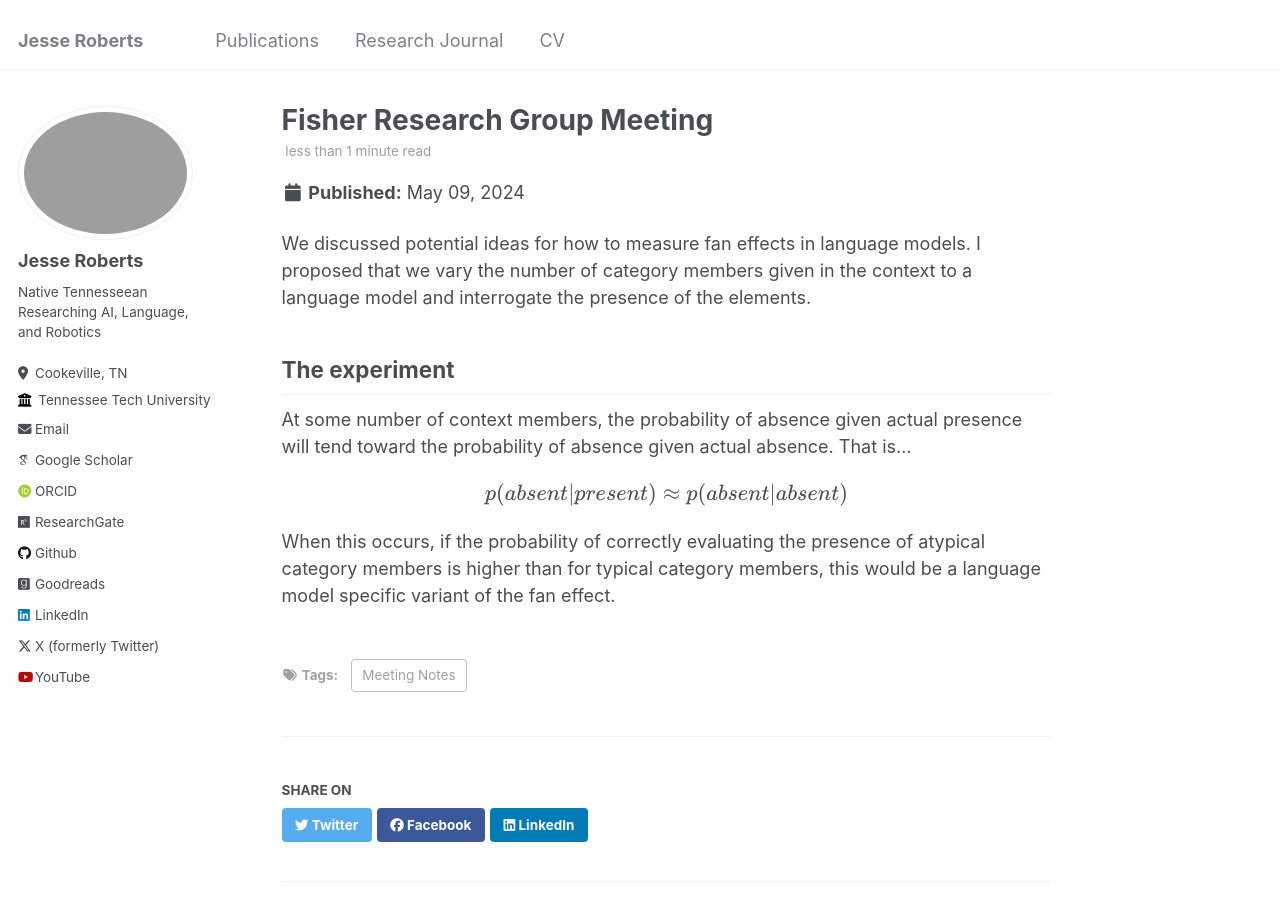
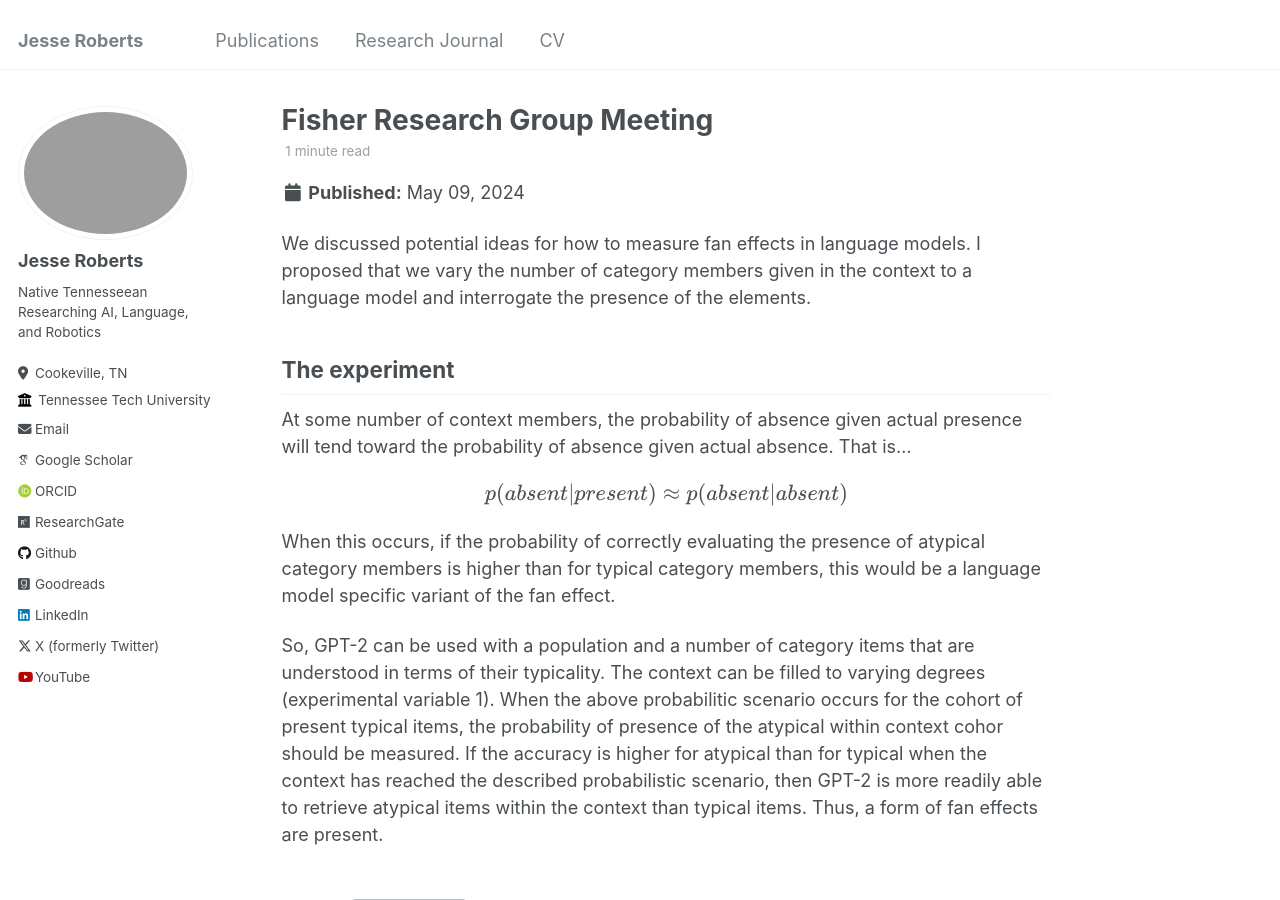
Before and after one commit to JesseTNRoberts/JesseTNRoberts.github.io, a Jekyll site: the page built from _posts/2024-05-09-ResearchJournal-3.md, in a window 1280 px wide and 900 px high. Built offline with Jekyll 4.4.1, drawn with Linux system fonts in a browser that asks for light colours; some web fonts are replaced.

Commit message:
Update 2024-05-09-ResearchJournal-3.md

```diff
--- a/_posts/2024-05-09-ResearchJournal-3.md
+++ b/_posts/2024-05-09-ResearchJournal-3.md
@@ -18,3 +18,6 @@ p(absent|present) \approx p(absent|absent)
 \end{aligned}$$
 
 When this occurs, if the probability of correctly evaluating the presence of atypical category members is higher than for typical category members, this would be a language model specific variant of the fan effect.
+
+
+So, GPT-2 can be used with a population and a number of category items that are understood in terms of their typicality. The context can be filled to varying degrees (experimental variable 1). When the above probabilitic scenario occurs for the cohort of present typical items, the probability of presence of the atypical within context cohor should be measured. If the accuracy is higher for atypical than for typical when the context has reached the described probabilistic scenario, then GPT-2 is more readily able to retrieve atypical items within the context than typical items. Thus, a form of fan effects are present.
```
